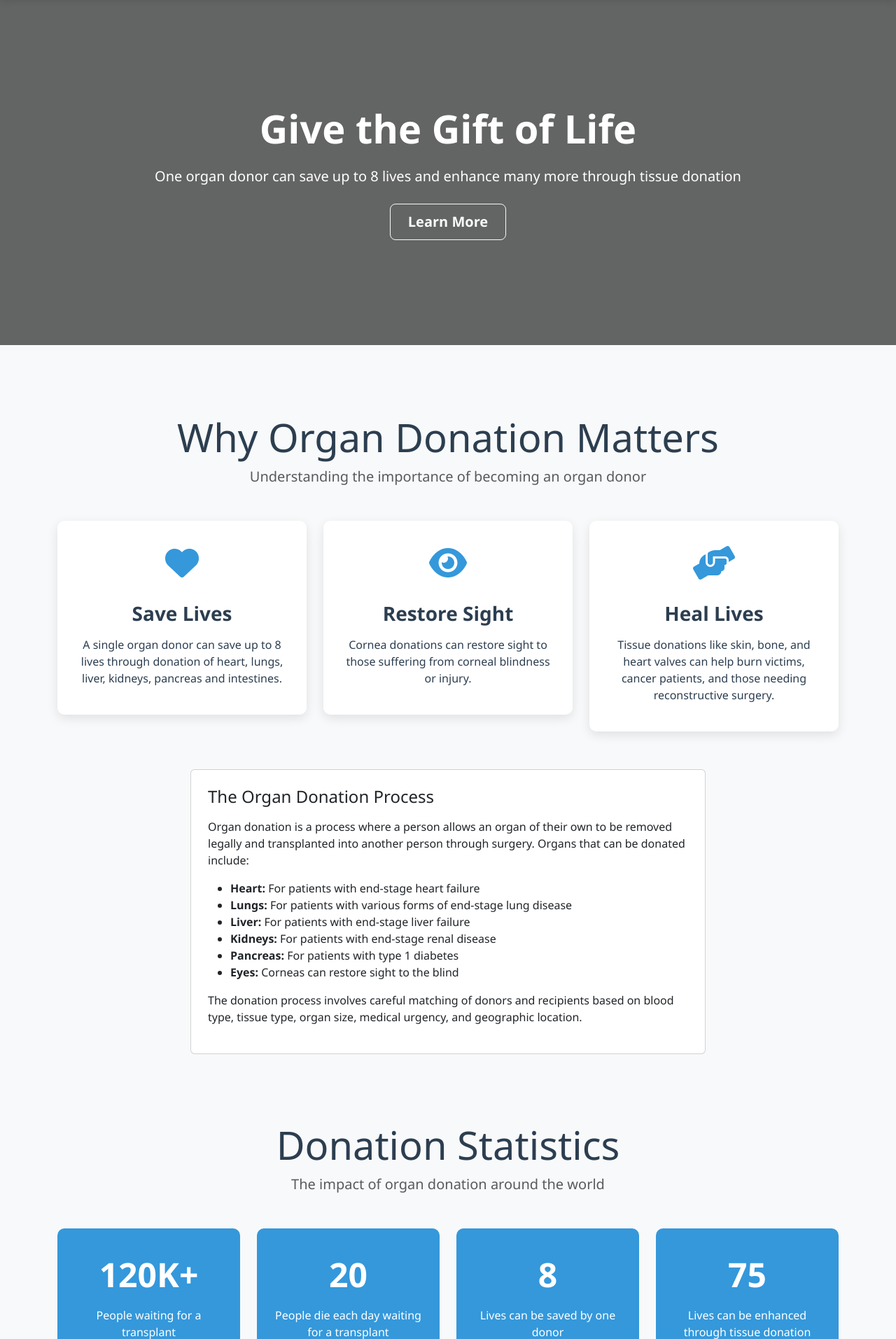
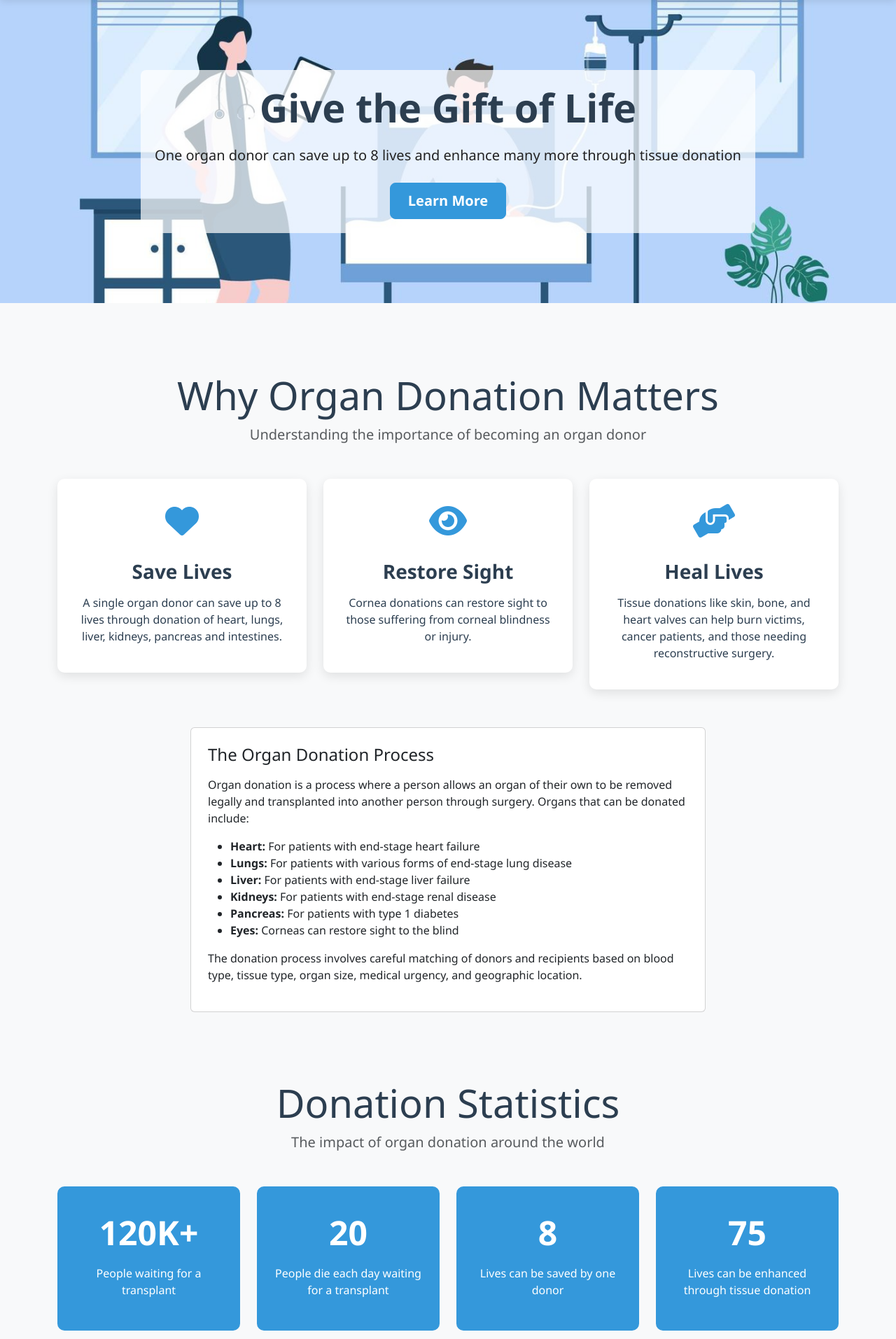
Before and after one commit to siddhi1206/CodeSprint, a Flask app: page / in a window 1280 px wide. Shown: the part 56-1969 px from the top of the page at 70% size. Run offline with Flask 3, Linux system fonts and the light colour scheme; some libraries are stand-ins or nearby versions.

Commit message:
Update home.html

```diff
--- a/templates/home.html
+++ b/templates/home.html
@@ -9,7 +9,7 @@
     <style>
         :root {
             --primary-color: #3498db;
-            --secondary-color: #2ecc71;
+            --secondary-color: #19475F;
             --dark-color: #2c3e50;
             --light-color: #ecf0f1;
         }
@@ -192,14 +192,15 @@
     </nav>
 
     <!-- Hero Section -->
-    <div class="hero-section">
-        <div class="container">
-            <h1>Give the Gift of Life</h1>
-            <p class="lead mb-4">One organ donor can save up to 8 lives and enhance many more through tissue donation</p>
-            <a href="#about" class="btn btn-outline-light btn-lg">Learn More</a>
+<div class="hero-section" style="background-image: url('/static/images/bg.jpg'); background-size: cover; background-position: center; padding: 100px 0;">
+    <div class="container">
+        <div style="background-color: rgba(255, 255, 255, 0.7); padding: 20px; border-radius: 8px; display: inline-block;">
+            <h1 style="color: #2c3e50; text-shadow: none; font-weight: bold;">Give the Gift of Life</h1>
+            <p class="lead mb-4" style="color: #222; text-shadow: none;">One organ donor can save up to 8 lives and enhance many more through tissue donation</p>
+            <a href="#about" class="btn btn-primary btn-lg">Learn More</a>
         </div>
     </div>
-
+</div>
     <!-- About Section -->
     <section id="about" class="py-5">
         <div class="container">
```
